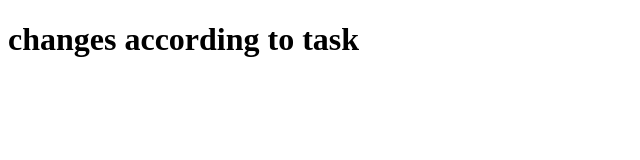
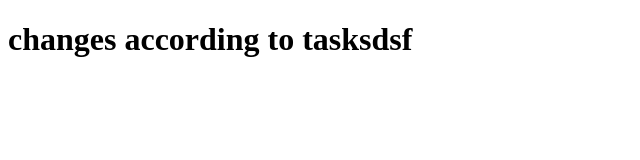
Before and after one commit to gdscvimeet/gdscweb, a plain HTML site: page indedx.html in a window 1280 px wide. Shown: the whole page, without its empty margins (0-640 px from the left). Drawn offline with Linux system fonts and the light colour scheme.

Commit message:
change 1

```diff
--- a/indedx.html
+++ b/indedx.html
@@ -7,6 +7,6 @@
     <title>Document</title>
   </head>
   <body>
-    <h1>changes according to task</h1>
+    <h1>changes according to tasksdsf</h1>
   </body>
 </html>
```
